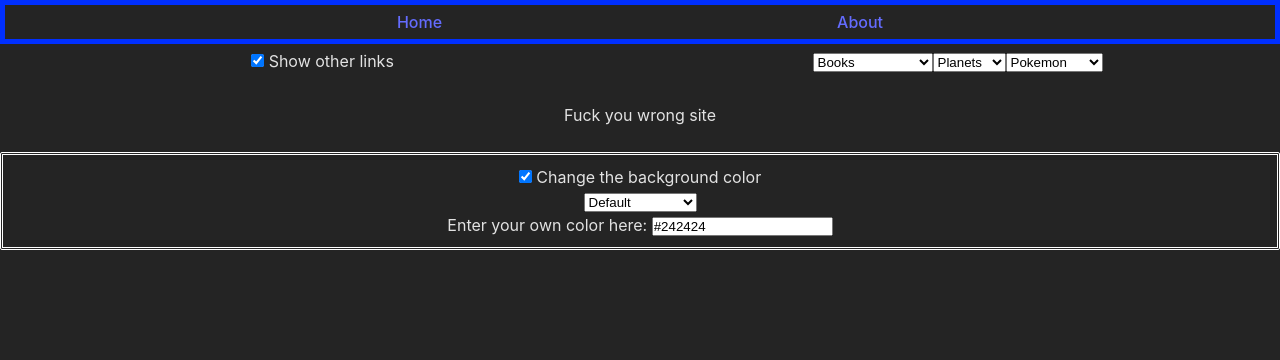
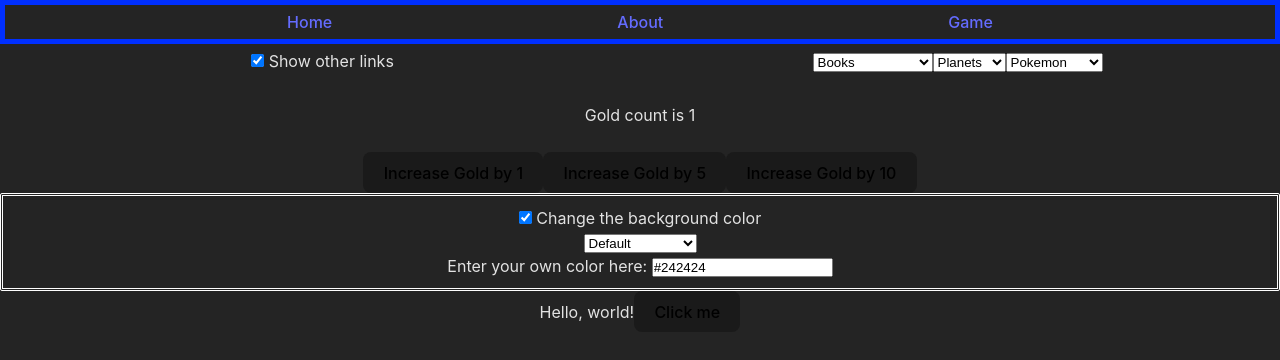
Before and after one commit to merlin1320/practicing_app, a React (Vite) app: page /Game in a window 1280 px wide. Shown: the top 360 px of the page. Built offline with nearby package versions, Linux system fonts and the light colour scheme.

Commit message:
Commiting modifications

```diff
--- a/src/App.tsx
+++ b/src/App.tsx
@@ -4,13 +4,15 @@ import { Route, Routes, useSearchParams } from "react-router-dom";
 import Planets from './pages/Planets.tsx'; import Pokemon from './pages/Pokemon.tsx'; import Books from './pages/Books.tsx';
 import { useEffect, useState } from 'react';
 import BackgroundColorContext from './context/BackgroundColorContext.tsx';
-
+import Game from './GoldGame/Game.tsx';
+import Test from './ContextsLearning/Test.tsx'
 
 
 function App() {
   const [color, setColor] = useState('#242424');
 
   const [params] = useSearchParams();
+
 
   const updateColors = (newColor : string) => {
     setColor(newColor)
@@ -23,6 +25,7 @@ function App() {
     document.body.style.backgroundColor = val;
     setColor(val);
   }, [])
+
 
   return (
     <>
@@ -41,9 +44,11 @@ function App() {
             <Route path='/Planets/:Planets' element={<Planets/>}/>
             <Route path='/Pokemon/:Pokemon' element={<Pokemon/>}/>
             <Route path='/Books/:Books' element={<Books/>}/>
+            <Route path='/Game' element={<Game/>}/>
             <Route path='*' element={<p>Fuck you wrong site</p>}/>
           </Routes>
           <ColorChange color = {color} setColor = {updateColors}/>
+          <Test/>
         </div>
       </BackgroundColorContext.Provider>
     </>
--- /dev/null
+++ b/src/ContextsLearning/Test.tsx
@@ -0,0 +1,42 @@
+import React, { useContext } from 'react';
+
+// First, we need to create a context
+export const MyContext = React.createContext<MyContextType | undefined>(undefined);
+
+// Then, we can define the type for the context value
+type MyContextType = {
+  someValue: string;
+  someFunction: () => void;
+};
+
+// Now we can use the context in a functional component like this:
+function MyComponent() {
+  // useContext accepts a context object (the value returned from React.createContext)
+  // and returns the current context value, which is determined by the nearest
+  // <MyContext.Provider> above the component in the tree
+  const context = useContext(MyContext);
+
+  // Now we can use the context value in our component
+  return (
+    <div>
+      {context.someValue}
+      <button onClick={context.someFunction}>Click me</button>
+    </div>
+  );
+}
+
+// To provide a context value for a tree of components, we can use a context provider:
+export function Test() {
+  return (
+    <MyContext.Provider
+      value={{
+        someValue: 'Hello, world!',
+        someFunction: () => console.log('Button was clicked'),
+      }}
+    >
+      {/* The context value will be available to all components below this provider in the tree */}
+      <MyComponent />
+    </MyContext.Provider>
+  );
+}
+export default Test
--- /dev/null
+++ b/src/GoldGame/Context/IncrementContext.tsx
@@ -0,0 +1,11 @@
+import React from "react";
+import { createContext, useContext } from "react"
+
+
+export const IncrementContext = React.createContext<ImportContextType>({
+  incrementAmount: 10
+});
+
+type ImportContextType = {
+  incrementAmount: Number,
+}
--- /dev/null
+++ b/src/GoldGame/Game.tsx
@@ -0,0 +1,33 @@
+// import { IncrementContext } from "./Context/IncrementContext";
+import { useState } from "react";
+import IncrementButton from "./IncrementButton"
+
+
+
+
+export function Game() {
+  let currencytype = 'Gold';
+  let currencystart = 1;
+  // function Incrementing(){
+  //   let incrementated = currencystart
+  //   incrementated++
+  //   return(incrementated)
+  // }
+  const [count, setCount] = useState(1)
+
+
+
+    return (
+        <div>
+          {/* <IncrementButton incrementamount={1} currencytype = {currencytype}/>
+          <IncrementButton incrementamount={5} currencytype = {currencytype}/>
+          <IncrementButton incrementamount={10} currencytype = {currencytype}/> */}
+          <p>{currencytype} count is {count}</p>
+          <button onClick={()=>setCount((count)=> count+1)}>Increase {currencytype} by 1</button>
+          <button onClick={()=>setCount((count)=> count+5)}>Increase {currencytype} by 5</button>
+          <button onClick={()=>setCount((count)=> count+10)}>Increase {currencytype} by 10</button>
+        </div>
+    )
+  }
+
+   export default Game
--- /dev/null
+++ b/src/GoldGame/IncrementButton.tsx
@@ -0,0 +1,17 @@
+
+
+type IncrementButtonProps ={
+    incrementamount: Number,
+    currencytype: string
+}
+
+export function IncrementButton(IncrementButtonProps: any) {
+
+    return (
+        <div>
+            <button>Increase {IncrementButtonProps.currencytype} by {IncrementButtonProps.incrementamount}</button>
+        </div>
+    )
+  }
+
+   export default IncrementButton
--- a/src/NavBar.tsx
+++ b/src/NavBar.tsx
@@ -14,6 +14,7 @@ import { useState } from 'react';
         <div className="links">
           <Link to='Home'>Home</Link>
           <Link to='About'>About</Link>
+          <Link to='Game'>Game</Link>
         </div>
         <div className="navbar-container">
           <div style={{width: 1000}}>
```
Also changed, not shown: src/GoldGame/AutomatedIncrement.tsx (added, +18 -0 lines), src/GoldGame/Counts.tsx (added, +12 -0 lines), src/GoldGame/Increment.tsx (added, +12 -0 lines).
